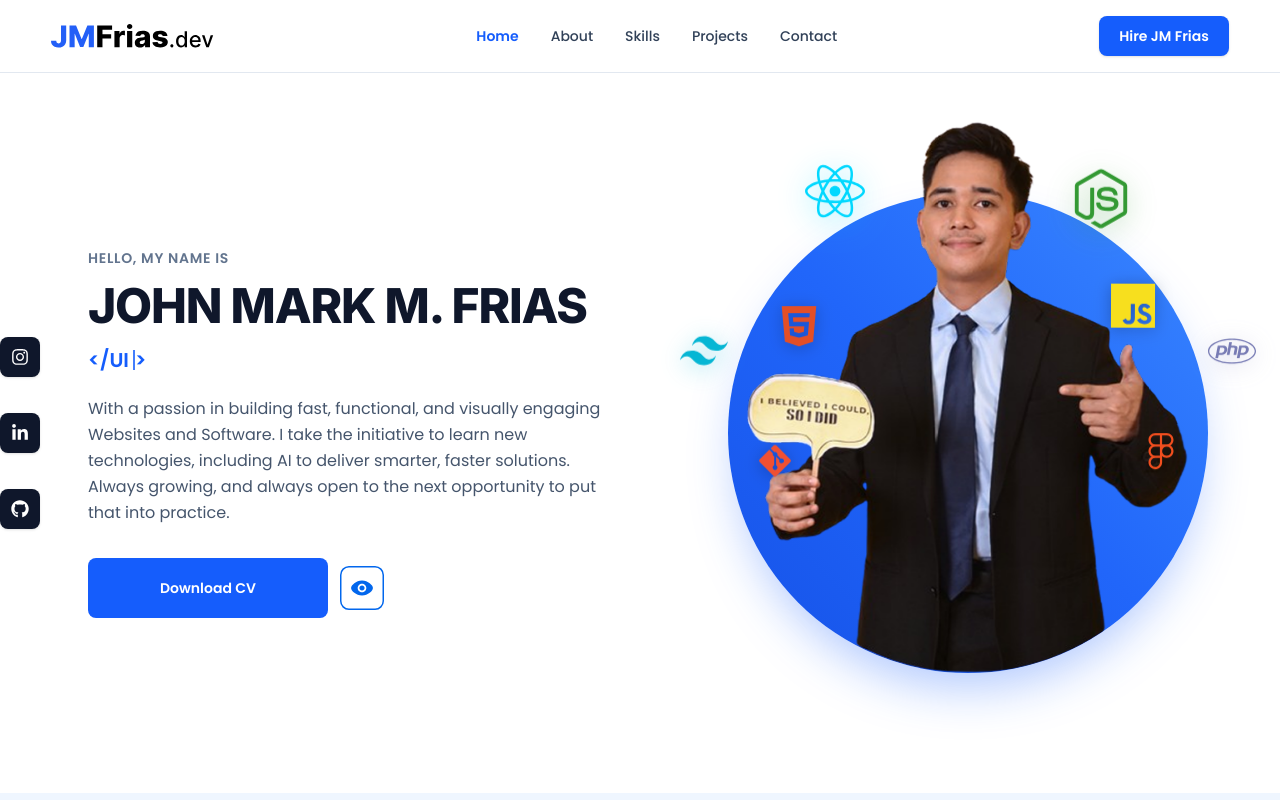
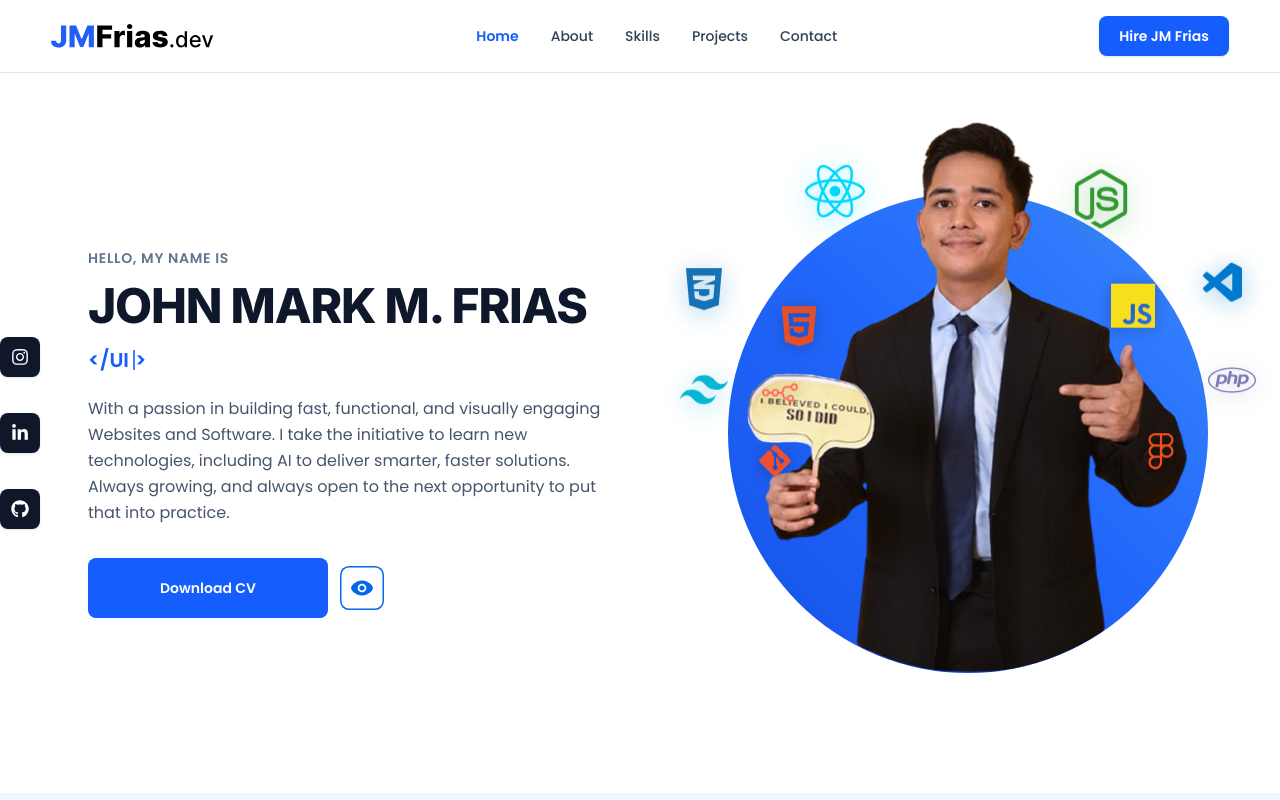
Before and after one commit to johnmarkfrias/jmfrias-portfolio, a React (Vite) app: page / in a window 1280 px wide. Shown: the top 800 px of the page. Built offline with nearby package versions, Linux system fonts and the light colour scheme.

Commit message:
Remove the shadow in hero section

```diff
--- a/src/components/sections/Hero.jsx
+++ b/src/components/sections/Hero.jsx
@@ -9,9 +9,11 @@ import {
   FaNodeJs,
   FaHtml5,
   FaPhp,
-  FaGitAlt
+  FaGitAlt,
+  FaCss3Alt
 } from "react-icons/fa";
-import { SiTailwindcss, SiJavascript, SiFigma } from "react-icons/si";
+import { SiTailwindcss, SiJavascript, SiFigma, SiN8N } from "react-icons/si";
+import { VscVscode } from "react-icons/vsc";
 import Section from "../layout/Section";
 import Container from "../layout/Container";
 import Button from "../common/Button";
@@ -216,13 +218,13 @@ function Hero() {
         </div>
 
         {/* ===================================================================
-            RIGHT COLUMN: Pop-Out Circle Canvas (Scaled for Mobile Viewports)
+            RIGHT COLUMN: Pop-Out Circle Canvas (Clean Flat Blue Circle)
         =================================================================== */}
         <div className="order-1 lg:order-2 lg:col-span-6 w-full flex items-center justify-center pt-6 sm:pt-8 lg:pt-0">
-          <div className="relative w-[260px] xs:w-[290px] sm:w-[380px] md:w-[420px] lg:w-[480px] aspect-square flex items-center justify-center">
+          <div className="relative w-[260px] sm:w-[380px] md:w-[420px] lg:w-[480px] aspect-square flex items-center justify-center">
 
-            {/* 1. Base Circle: Bottom Torso is clipped inside */}
-            <div className="anim-circle relative w-full h-full rounded-full bg-gradient-to-tr from-[#1652e8] via-[#2166fa] to-[#3b87ff] shadow-xl sm:shadow-2xl shadow-blue-600/35 overflow-hidden flex items-end justify-center z-10">
+            {/* 1. Base Circle: Bottom Torso is clipped inside (Shadow Removed) */}
+            <div className="anim-circle relative w-full h-full rounded-full bg-gradient-to-tr from-[#1652e8] via-[#2166fa] to-[#3b87ff] overflow-hidden flex items-end justify-center z-10">
               <img
                 src={heroPhoto}
                 alt="John Mark Frias"
@@ -246,63 +248,84 @@ function Hero() {
                 GROUP A: INSIDE CIRCLE (High Contrast, Scaled Down on Mobile)
             =============================================================== */}
 
-            {/* JavaScript: Pure Yellow glyph (no black border) */}
+            {/* JavaScript: Pure Yellow glyph */}
             <div style={{ animationDelay: "0.95s" }} className="anim-logo absolute top-[19%] right-[11%] z-30 pointer-events-none">
               <div className="swing-a drop-shadow-[0_2px_8px_rgba(0,0,0,0.25)]">
-                <SiJavascript className="text-[#F7DF1E] text-2xl xs:text-3xl sm:text-4xl lg:text-[44px]" />
+                <SiJavascript className="text-[#F7DF1E] text-2xl sm:text-4xl lg:text-[44px]" />
               </div>
             </div>
 
             {/* HTML5: High-contrast red-orange */}
             <div style={{ animationDelay: "1.05s" }} className="anim-logo absolute top-[23%] left-[10%] z-30 pointer-events-none">
               <div className="swing-b drop-shadow-[0_2px_8px_rgba(0,0,0,0.25)]">
-                <FaHtml5 className="text-[#E34F26] text-2xl xs:text-3xl sm:text-4xl lg:text-[46px]" />
+                <FaHtml5 className="text-[#E34F26] text-2xl sm:text-4xl lg:text-[46px]" />
               </div>
             </div>
 
             {/* Git: Lower-left inside */}
             <div style={{ animationDelay: "1.15s" }} className="anim-logo absolute top-[52%] left-[6%] z-30 pointer-events-none">
               <div className="swing-a drop-shadow-[0_2px_8px_rgba(0,0,0,0.25)]">
-                <FaGitAlt className="text-[#F05032] text-xl xs:text-2xl sm:text-3xl lg:text-4xl" />
+                <FaGitAlt className="text-[#F05032] text-xl sm:text-3xl lg:text-4xl" />
               </div>
             </div>
 
             {/* Figma: Lower-right inside */}
             <div style={{ animationDelay: "1.25s" }} className="anim-logo absolute top-[50%] right-[6%] z-30 pointer-events-none">
               <div className="swing-b drop-shadow-[0_2px_8px_rgba(0,0,0,0.25)]">
-                <SiFigma className="text-[#F24E1E] text-xl xs:text-2xl sm:text-3xl lg:text-4xl" />
+                <SiFigma className="text-[#F24E1E] text-xl sm:text-3xl lg:text-4xl" />
+              </div>
+            </div>
+
+            {/* n8n Automation: Mid-left inside curve */}
+            <div style={{ animationDelay: "1.30s" }} className="anim-logo absolute top-[38%] left-[7%] z-30 pointer-events-none">
+              <div className="swing-a drop-shadow-[0_2px_8px_rgba(0,0,0,0.25)]">
+                <SiN8N className="text-[#FF6D5A] text-xl sm:text-3xl lg:text-4xl" />
               </div>
             </div>
 
             {/* ===============================================================
-                GROUP B: OUTSIDE CIRCLE (Orbiting with Tighter Mobile Clearance)
+                GROUP B: OUTSIDE CIRCLE (Balanced & Well-Spaced Left Arc)
             =============================================================== */}
 
             {/* React.js: Top-left outskirts */}
             <div style={{ animationDelay: "1.35s" }} className="anim-logo absolute -top-5 sm:-top-8 left-[14%] sm:left-[16%] z-30 pointer-events-none">
               <div className="swing-b drop-shadow-[0_6px_16px_rgba(0,216,255,0.45)]">
-                <FaReact className="text-[#00D8FF] text-3xl xs:text-4xl sm:text-5xl lg:text-6xl" />
+                <FaReact className="text-[#00D8FF] text-3xl sm:text-5xl lg:text-6xl" />
+              </div>
+            </div>
+
+            {/* CSS3: Perfectly spaced between top React and mid Tailwind */}
+            <div style={{ animationDelay: "1.45s" }} className="anim-logo absolute top-[15%] -left-8 sm:-left-12 z-30 pointer-events-none">
+              <div className="swing-b drop-shadow-[0_4px_12px_rgba(21,114,182,0.4)]">
+                <FaCss3Alt className="text-[#1572B6] text-2xl sm:text-4xl lg:text-5xl" />
+              </div>
+            </div>
+
+            {/* Tailwind CSS: Mid-left flank with breathing room */}
+            <div style={{ animationDelay: "1.55s" }} className="anim-logo absolute top-[36%] -left-8 sm:-left-12 z-30 pointer-events-none">
+              <div className="swing-a drop-shadow-[0_4px_12px_rgba(6,182,212,0.4)]">
+                <SiTailwindcss className="text-[#06B6D4] text-2xl sm:text-4xl lg:text-5xl" />
               </div>
             </div>
 
             {/* Node.js: Top-right outskirts */}
-            <div style={{ animationDelay: "1.45s" }} className="anim-logo absolute -top-4 sm:-top-6 right-[14%] sm:right-[16%] z-30 pointer-events-none">
+            <div style={{ animationDelay: "1.65s" }} className="anim-logo absolute -top-4 sm:-top-6 right-[14%] sm:right-[16%] z-30 pointer-events-none">
               <div className="swing-a drop-shadow-[0_6px_14px_rgba(51,153,51,0.4)]">
-                <FaNodeJs className="text-[#339933] text-3xl xs:text-4xl sm:text-5xl lg:text-6xl" />
+                <FaNodeJs className="text-[#339933] text-3xl sm:text-5xl lg:text-6xl" />
               </div>
             </div>
 
-            {/* Tailwind CSS: Mid-left flank */}
-            <div style={{ animationDelay: "1.55s" }} className="anim-logo absolute top-[28%] -left-6 xs:-left-8 sm:-left-12 z-30 pointer-events-none">
-              <div className="swing-a drop-shadow-[0_4px_12px_rgba(6,182,212,0.4)]">
-                <SiTailwindcss className="text-[#06B6D4] text-2xl xs:text-3xl sm:text-4xl lg:text-5xl" />
+            {/* VS Code: Upper-right flank */}
+            <div style={{ animationDelay: "1.75s" }} className="anim-logo absolute top-[14%] -right-6 sm:-right-10 z-30 pointer-events-none">
+              <div className="swing-a drop-shadow-[0_4px_12px_rgba(0,122,204,0.4)]">
+                <VscVscode className="text-[#007ACC] text-2xl sm:text-4xl lg:text-5xl" />
               </div>
             </div>
 
             {/* PHP: Mid-right flank */}
-            <div style={{ animationDelay: "1.65s" }} className="anim-logo absolute top-[28%] -right-6 xs:-right-8 sm:-right-12 z-30 pointer-events-none">
+            <div style={{ animationDelay: "1.85s" }} className="anim-logo absolute top-[34%] -right-6 sm:-right-12 z-30 pointer-events-none">
               <div className="swing-b drop-shadow-[0_4px_12px_rgba(119,123,180,0.4)]">
-                <FaPhp className="text-[#777BB4] text-2xl xs:text-3xl sm:text-4xl lg:text-5xl" />
+                <FaPhp className="text-[#777BB4] text-2xl sm:text-4xl lg:text-5xl" />
               </div>
             </div>
 
```
